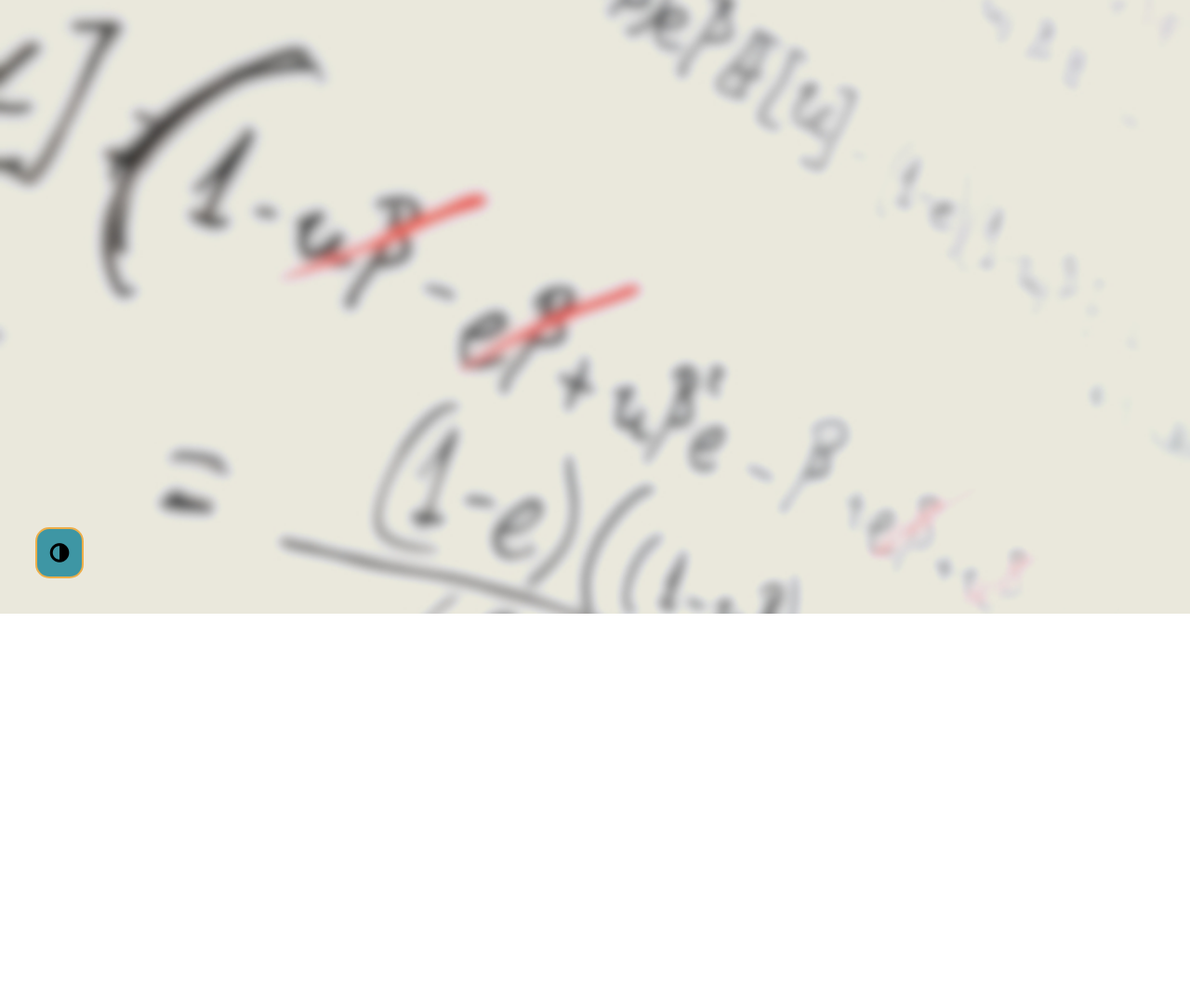
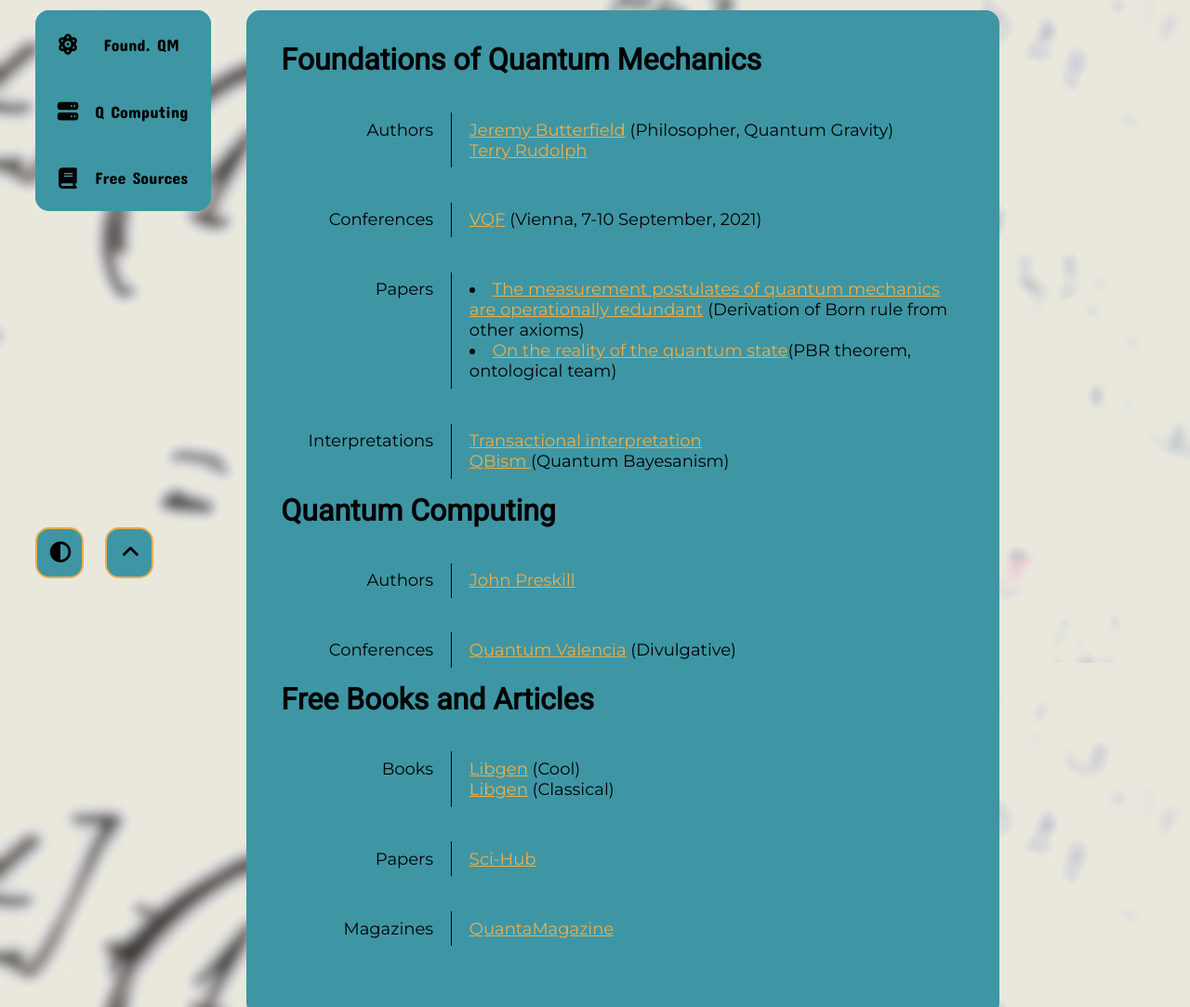
Before and after one commit to dark-dryu/personal-web, a plain HTML site: page links.html in a window 1280 px wide. Shown: the part 140-1223 px from the top of the page at 93% size. Before the commit the page ends 800 px from the top, so only its background shows below. Drawn offline with Linux system fonts and the light colour scheme.

Commit message:
Links added

```diff
--- a/links.html
+++ b/links.html
@@ -9,6 +9,7 @@
     <link rel="stylesheet" href="styles/styles.css">
     <link rel="stylesheet" href="styles/nav-bar.css">
     <link rel="stylesheet" href="styles/home.css">
+    <link rel="stylesheet" href="styles/cv.css">
     <script src="javascript/top-button.js"></script>
     <script src="javascript/theme.js"></script>
 
@@ -18,6 +19,7 @@
     <link rel="stylesheet" href="assets/font-awesome/css/font-awesome.min.css">
     <link href="https://fonts.googleapis.com/css2?family=Roboto&display=swap" rel="stylesheet">
     <link href="https://fonts.googleapis.com/css2?family=Montserrat&display=swap" rel="stylesheet">
+    <script src="https://kit.fontawesome.com/ea1fb6353c.js" crossorigin="anonymous"></script>
 </head>
 
 <body onload="javascript:loadTheme()">
@@ -58,10 +60,115 @@
         </ul>
     </div>
 
-    <button onclick="toggleTheme()" class="Btn themeBtn" title="themeswitcher`"><i class="fa  fa-adjust fa-lg"></i></button>
+    <div class="index-cv">
+        <a class="element-cv" href="#link-FQM">
+            <div class="icon">
+                <p><i class="fas fa-atom fa-lg"></i></p>
+            </div>
+            <p>Found. QM</p>
+        </a>
+        <a class="element-cv" href="#link-QC">
+            <div class="icon">
+                <p><i class="fas fa-server fa-lg"></i></p>
+            </div>
+            <p>Q Computing</p>
+        </a>
+        <a class="element-cv" href="#link-sources">
+            <div class="icon">
+                <p><i class="fas fa-book fa-lg"></i></p>
+            </div>
+            <p>Free Sources</p>
+        </a>
 
+    </div>
 
+    <div class="container-cv-ext">
+        <div class="container-cv">
 
+            <h1 id="link-FQM">Foundations of Quantum Mechanics</h1>
+
+            <div class="seccio-cv">
+                <div class="categoria-cv">Authors</div>
+                <div class="contingut-cv">
+                    <a href="https://scholar.google.co.uk/citations?user=_1XT6RoAAAAJ&hl=en">Jeremy Butterfield</a> (Philosopher, Quantum Gravity) <br>
+                    <a href="https://scholar.google.com/citations?user=Y8cRR70AAAAJ&hl=en">Terry Rudolph</a><br>
+
+                </div>
+            </div>
+
+            <div class="seccio-cv">
+                <div class="categoria-cv">Conferences</div>
+                <div class="contingut-cv">
+                    <a href="https://vqf.iqoqi.oeaw.ac.at/">VQF</a> (Vienna, 7-10 September, 2021) <br>
+
+                </div>
+            </div>
+
+            <div class="seccio-cv">
+                <div class="categoria-cv">Papers</div>
+                <div class="contingut-cv">
+                    <ul class="link-list">
+                    <li><a href="https://www.nature.com/articles/s41467-019-09348-x.pdf">The measurement postulates of quantum mechanics are operationally redundant</a> (Derivation of Born rule from other axioms) </li>
+                    <li><a href="https://arxiv.org/pdf/1111.3328.pdf">On the reality of the quantum state</a>(PBR theorem, ontological team)</li>
+
+                    </ul>
+                </div>
+            </div>
+
+            <div class="seccio-cv">
+                <div class="categoria-cv">Interpretations</div>
+                <div class="contingut-cv">
+                    <a href="https://en.wikipedia.org/wiki/Transactional_interpretation">Transactional interpretation</a> <br>
+                    <a href=''>QBism </a>(Quantum Bayesanism) <br>
+
+                </div>
+            </div>
+
+            <h1 id="link-QC">Quantum Computing</h1>
+
+            <div class="seccio-cv">
+                <div class="categoria-cv">Authors</div>
+                <div class="contingut-cv">
+                    <a href="https://scholar.google.com/citations?hl=en&user=xmOSptwAAAAJ">John Preskill</a> <br>
+
+                </div>
+            </div>
+
+            <div class="seccio-cv">
+                <div class="categoria-cv">Conferences</div>
+                <div class="contingut-cv">
+                    <a href="https://www.meetup.com/quantum-valencia/">Quantum Valencia</a> (Divulgative)<br>
+                </div>
+            </div>
+
+            <h1 id="link-sources">Free Books and Articles</h1>
+            <div class="seccio-cv">
+                <div class="categoria-cv">Books</div>
+                <div class="contingut-cv">
+                    <a href="https://libgen.me/">Libgen</a> (Cool)<br>
+                    <a href="https://libgen.is/">Libgen</a> (Classical)<br>
+                </div>
+            </div>
+            <div class="seccio-cv">
+                <div class="categoria-cv">Papers</div>
+                <div class="contingut-cv">
+                    <a href="https://sci-hub.se/">Sci-Hub</a><br>
+
+                </div>
+            </div>
+            <div class="seccio-cv">
+                <div class="categoria-cv">Magazines</div>
+                <div class="contingut-cv">
+                    <a href="https://www.quantamagazine.org/physics/">QuantaMagazine</a><br>
+
+                </div>
+            </div>
+        </div>
+
+        <button onclick="topFunction()" class="Btn topBtn" title="Go to top"><i class="fa fa-angle-up fa-lg"></i></button>
+        <button onclick="toggleTheme()" class="Btn themeBtn" title="themeswitcher`"><i class="fa  fa-adjust fa-lg"></i></button>
+
+    </div>
 
 </body>
 
--- a/styles/cv.css
+++ b/styles/cv.css
@@ -209,3 +209,9 @@
 .logo-prog{
     filter: invert(var(--icon-color));
 }
+
+ul.link-list {
+    list-style-position: inside;
+    margin: 0;
+    padding: 0;
+}
```
Also changed, not shown: config.js (+14 -14 lines), cv.html (+0 -7 lines).
